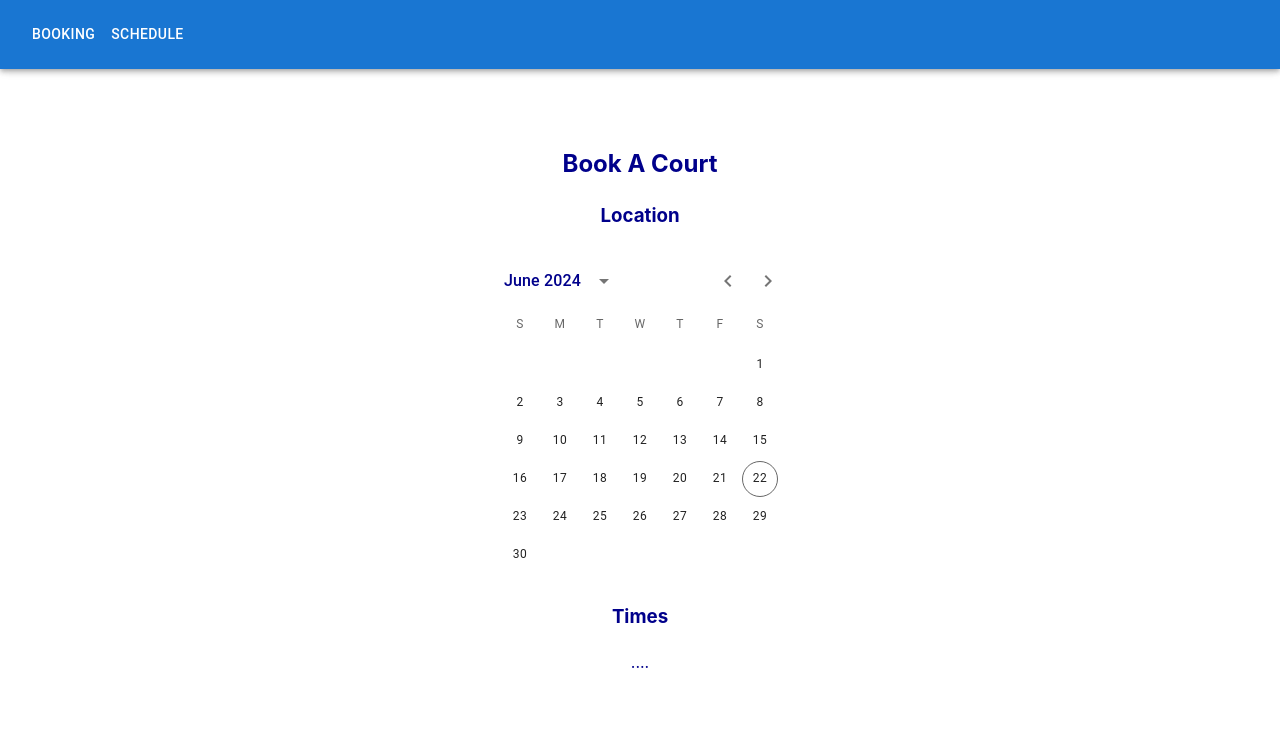
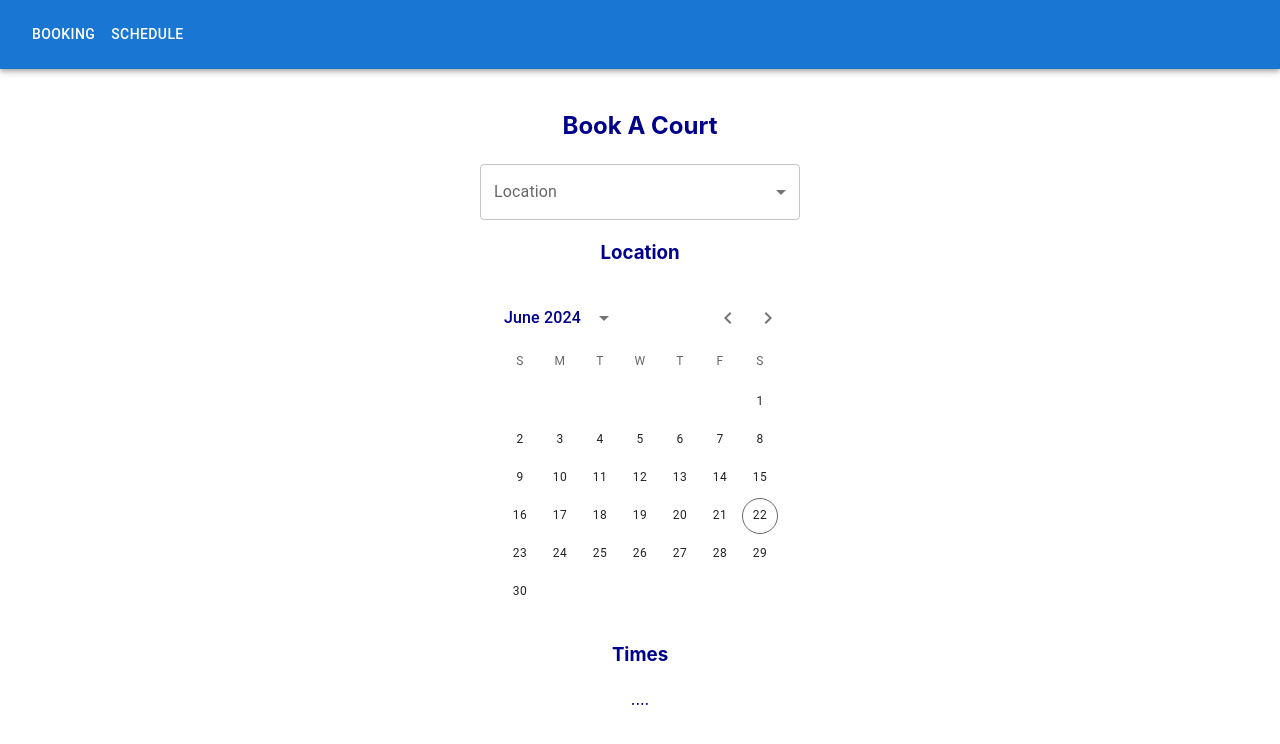
Before and after one commit to Alex-Cartwright/tennis-bot, a React (Vite) app: page /booking in a window 1280 px wide. Shown: the top 744 px of the page. Built offline with nearby package versions, Linux system fonts and the light colour scheme.

Commit message:
working dropdown

```diff
--- a/src/features/booking/api/fetchLocations.ts
+++ b/src/features/booking/api/fetchLocations.ts
@@ -1,10 +1,19 @@
+export type Location = {
+  name: string
+  url: string
+}
+
 const locations = [
   {
     name: 'Islington',
     url: ''
+  },
+  {
+    name: 'Lea Valley',
+    url: ''
   }
 ]
 
-export const fetchLocations = () : object[] => {
+export const fetchLocations = () : Location[] => {
   return locations
 }
--- a/src/features/booking/routes/Booking.tsx
+++ b/src/features/booking/routes/Booking.tsx
@@ -1,14 +1,34 @@
 import { DateCalendar } from "@mui/x-date-pickers"
+import { fetchLocations } from "../api/fetchLocations"
+import { Box, FormControl, InputLabel, MenuItem, Select } from "@mui/material";
+import { useState } from "react";
 
 export const Booking = () => {
 
+  const locations = fetchLocations();
+
+  const [location, setLocation] = useState('');
+
   return (
-    <div>
+    <Box>
       <h2>Book A Court</h2>
+      <FormControl fullWidth>
+        <InputLabel id="booking-location-label">Location</InputLabel>
+        <Select
+          labelId="booking-location-label"
+          id="booking-location"
+          label="Location"
+          onChange={(e) => setLocation(e.target.value as string)}
+        >
+          {locations.map((location, index) => (
+            <MenuItem key={index} value={location.name}>{location.name}</MenuItem>
+          ))}
+        </Select>
+      </FormControl>
       <h3>Location</h3>
       <DateCalendar />
       <h3>Times</h3>
       ....
-    </div>
+    </Box>
   )
 }
```
